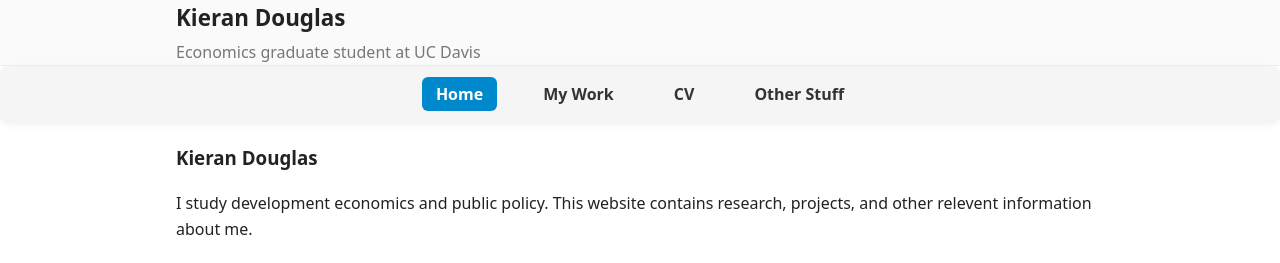
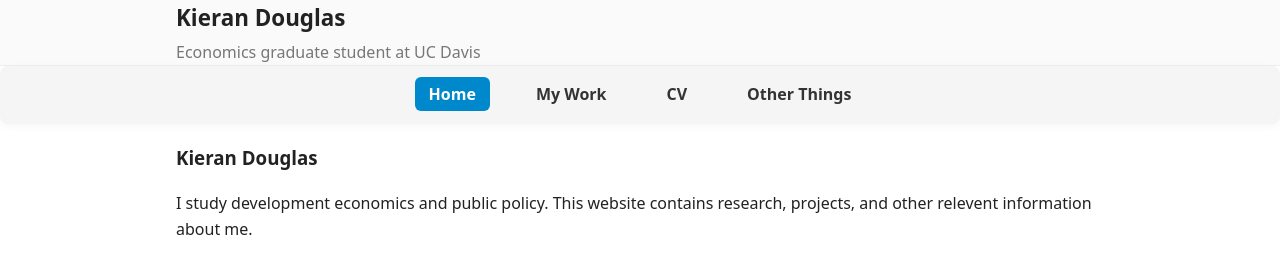
Before and after one commit to KieranCDouglas/kierancdouglas.github.io, a Jekyll site: the page built from index.md, in a window 1280 px wide. Shown: the top 263 px of the page. Built offline with Jekyll 4.4.1, drawn with Linux system fonts in a browser that asks for light colours.

Commit message:
Update navigation.yml

```diff
--- a/_data/navigation.yml
+++ b/_data/navigation.yml
@@ -4,5 +4,5 @@
   url: /my-work/
 - name: CV
   url: /cv/
-- name: Other Stuff
+- name: Other Things
   url: /other-things/
```
